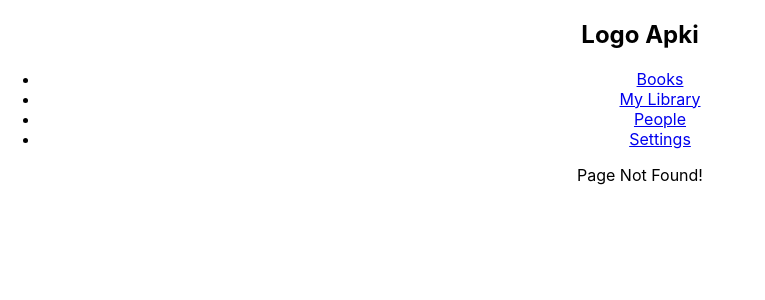
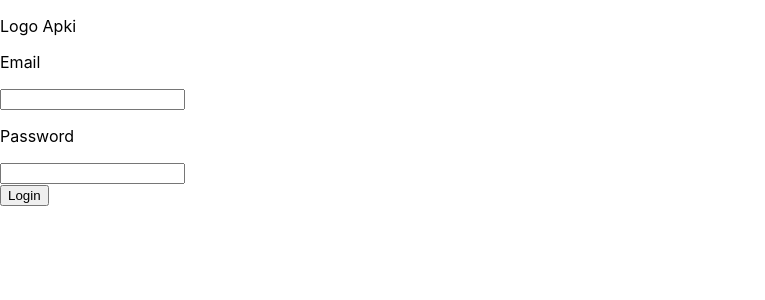
Before and after one commit to MateuszGawecki/stories-frontend, a React (Create React App) app: page /books in a window 1280 px wide. Before the commit this address had no page. Shown: the top 300 px of the page, without its empty margins (0-765 px from the left). Built offline with nearby package versions, Linux system fonts and the light colour scheme; the HTML template or start-up script is replaced by a standard one.

Commit message:
komunikacja z backendem

```diff
--- a/src/App.js
+++ b/src/App.js
@@ -5,25 +5,32 @@ import {
   Routes,
   Route
 } from "react-router-dom";
+import React, { useState } from 'react';
 
-import Navbar from './component/nav/Navbar.js';
 import Books from './component/pages/Books';
 import PageNotFound from './component/pages/PageNotFound';
 import People from './component/pages/People';
 import Settings from './component/pages/Settings';
 import Library from './component/pages/Library';
+import Login from './component/pages/Login';
+import Register from './component/pages/Register';
 
 function App() {
+  const [token, setToken] = useState();
+
+  if(!token){
+    return <Login setToken={setToken} />
+  }
+
   return (
     <Router>
       <div className="App">
-        <Navbar />
-
         <Routes>
           <Route exact path='/library' element={<Library/>}/>
           <Route exact path='/people' element={<People/>}/>
           <Route exact path='/settings' element={<Settings/>}/>
-          <Route exact path='/' element={<Books/>}/>
+          <Route exact path='/books' element={<Books/>}/>
+          <Route exact path='/register' element={<Register/>}/>
           <Route path='*' element={<PageNotFound/>}/>
         </Routes>
       </div>
--- a/src/component/nav/Navbar.js
+++ b/src/component/nav/Navbar.js
@@ -7,7 +7,7 @@ const Navbar = () => {
             <h1>Logo Apki</h1>
             <ul>
                 <li>
-                    <Link to="/">Books</Link>
+                    <Link to="/books">Books</Link>
                 </li>
                 <li>
                     <Link to="/library">My Library</Link>
--- a/src/component/pages/Books.js
+++ b/src/component/pages/Books.js
@@ -1,8 +1,13 @@
 import React  from "react";
+
+import Navbar from "../nav/Navbar";
 
 const Books = () => {
     return (
-        <p>Books!</p>
+        <div>
+            <Navbar/>
+            <p>Books!</p>
+        </div>
     );
 };
 
--- a/src/component/pages/Library.js
+++ b/src/component/pages/Library.js
@@ -1,8 +1,13 @@
 import React  from "react";
+
+import Navbar from "../nav/Navbar";
 
 const Library = () => {
     return (
-        <p>Library!</p>
+        <div>
+            <Navbar />
+            <p>Library!</p>
+        </div>
     );
 };
 
--- a/src/component/pages/Login.js
+++ b/src/component/pages/Login.js
@@ -0,0 +1,61 @@
+import React, { useState } from 'react';
+import PropTypes from 'prop-types';
+import { Link } from "react-router-dom";
+
+async function loginUser(username, password) {
+    return fetch('http://localhost:8080/api/login', {
+        method: 'POST',
+        headers: {
+            'Content-Type': 'application/x-www-form-urlencoded',
+            'Accept': "*/*"
+        },
+        body: new URLSearchParams({
+            'username': username,
+            'password': password
+        })
+    })
+    .then(data => {
+        try {
+            console.log(data.json());
+        } catch (error) {
+            console.log('Dupa');
+        }
+    });
+};
+
+function Login({ setToken }) {
+    const [username, setUsername] = useState();
+    const [password, setPassword] = useState();
+
+    const handleSubmit = async e => {
+        e.preventDefault();
+        const token = await loginUser(username, password);
+        // setToken(token);
+    }
+
+    return (
+        <div className="login-wrapper">
+            <p>Logo Apki</p>
+            <form onSubmit={handleSubmit}>
+                <label>
+                    <p>Email</p>
+                    <input type="text" onChange={e => setUsername(e.target.value)} />
+                </label>
+                <label>
+                    <p>Password</p>
+                    <input type="password" onChange={e => setPassword(e.target.value)}/>
+                </label>
+                <div>
+                    <button type="submit">Login</button>
+                    {/* <Link to="/register">Register</Link> */}
+                </div>
+            </form>
+        </div>
+    );
+};
+
+Login.propTypes = {
+  setToken: PropTypes.func.isRequired
+};
+
+export default Login;
--- a/src/component/pages/PageNotFound.js
+++ b/src/component/pages/PageNotFound.js
@@ -1,8 +1,13 @@
 import React  from "react";
+
+import Navbar from "../nav/Navbar";
 
 const PageNotFound = () => {
     return (
-        <p>Page Not Found!</p>
+        <div>
+            <Navbar/>
+            <p>Page Not Found!</p>
+        </div>
     );
 };
 
--- a/src/component/pages/People.js
+++ b/src/component/pages/People.js
@@ -1,8 +1,13 @@
 import React  from "react";
+
+import Navbar from "../nav/Navbar";
 
 const People = () => {
     return (
-        <p>People!</p>
+        <div>
+            <Navbar/>
+            <p>People!</p>
+        </div>
     );
 };
 
--- a/src/component/pages/Register.js
+++ b/src/component/pages/Register.js
@@ -0,0 +1,7 @@
+const Register = () => {
+    return (
+        <p>Register</p>
+    );
+};
+
+export default Register;
--- a/src/component/pages/Settings.js
+++ b/src/component/pages/Settings.js
@@ -1,8 +1,13 @@
 import React  from "react";
+
+import Navbar from "../nav/Navbar";
 
 const Settings = () => {
     return (
-        <p>Settings!</p>
+        <div>
+            <Navbar/>
+            <p>Settings!</p>
+        </div>
     );
 };
 
```
